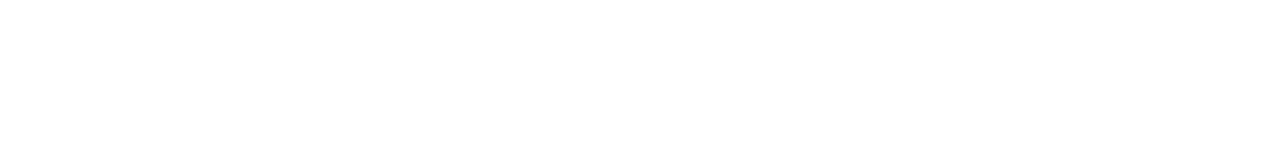
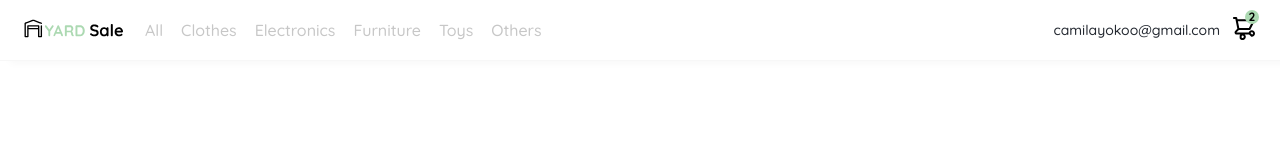
Before and after one commit to valenvg18/Curso-Practico-Frontend-Developer, a plain HTML site: page index.html in a window 1280 px wide. Drawn offline with Linux system fonts and the light colour scheme.

Commit message:
Se elimino la etiqueta style dentro del html, del navbar para pasarla a un archivo styles.css

```diff
--- a/index.html
+++ b/index.html
@@ -7,25 +7,52 @@
     <link rel="preconnect" href="https://fonts.googleapis.com">
     <link rel="preconnect" href="https://fonts.gstatic.com" crossorigin>
     <link href="https://fonts.googleapis.com/css2?family=Quicksand:wght@300;500;700&display=swap" rel="stylesheet">
-    <title>Document</title>
-    <style>
-
-        :root {
-            --white: #FFFFFF;
-            --black: #000000;
-            --very-light-pink: #C7C7C7;
-            --text-input-field: #F7F7F7;
-            --hospital-green: #ACD9B2;
-            --dark: #232830;
-        }
-
-        body {
-            font-family: 'Quicksand', sans-serif;
-        }
-
-    </style>
+    <link rel="stylesheet" href="./styles.css">
+    <title>Pantalla Navbar</title>
 </head>
 <body>
+    <nav>
+        <img src="./icons/icon_menu.svg" alt="menu" class="menu">
 
+        <!-- Dividir el Navbar en dos secciones: Left y Right, para poder separa ambas partes con flexbox en css -->
+
+        <div class="navbar-left">
+            <img src="./logos/logo_yard_sale.svg" alt="logo" class="logo">
+
+            <ul>
+                <li>
+                    <a href="/">All</a>
+                </li>
+                <li>
+                    <a href="/">Clothes</a>
+                </li>
+                <li>
+                    <a href="/">Electronics</a>
+                </li>
+                <li>
+                    <a href="/">Furniture</a>
+                </li>
+                <li>
+                    <a href="/">Toys</a>
+                </li>
+                <li>
+                    <a href="/">Others</a>
+                </li>
+            </ul>
+        </div>
+
+        <div class="navbar-right">
+            <ul>
+                <li class="navbar-email">camilayokoo@gmail.com</li>
+            <li class="navbar-shopping-cart">
+                <img src="./icons/icon_shopping_cart.svg" alt="shopping cart">
+
+                <!-- el ciculo encima del carrito que nos indica cuanto hemos agregado -->
+                <div>2</div>
+            </li>
+            </ul>
+
+        </div>
+    </nav>
 </body>
 </html>
--- a/styles.css
+++ b/styles.css
@@ -0,0 +1,110 @@
+:root {
+    --white: #FFFFFF;
+    --black: #000000;
+    --very-light-pink: #C7C7C7;
+    --text-input-field: #F7F7F7;
+    --hospital-green: #ACD9B2;
+    --dark: #232830;
+    --sm: 14px;
+    --md: 16px;
+    --lg: 18px;
+}
+
+body {
+    margin: 0;
+    font-family: 'Quicksand', sans-serif;
+}
+
+nav {
+    display: flex;
+    justify-content: space-between;
+    padding: 0 24px; /*arriba y abajo, lados*/
+    border-bottom: 1px solid var(--text-input-field);
+    box-shadow: 12px 0 8px 2px var(--text-input-field);
+}
+
+.menu {
+    display: none;
+}
+
+.logo {
+    width: 100px;
+}
+
+.navbar-left ul,
+.navbar-right ul {
+    list-style: none;
+    padding: 0;
+    margin: 0;
+    /* para centrar los elementos y ponerlos uno al lado de otros */
+    display: flex;
+    align-items: center;
+    height: 60px;
+}
+
+.navbar-left {
+    display: flex;
+}
+
+.navbar-left ul {
+    margin-left: 12px;
+}
+
+.navbar-left ul li a,
+.navbar-right ul li a {
+    text-decoration: none;
+    color: var(--very-light-pink);
+    border: 1px solid var(--white);
+    padding: 8px;
+    border-radius: 8px;
+}
+
+.navbar-left ul li a:hover,
+.navbar-right ul li a:hover {
+    text-decoration: none;
+    color: var(--very-light-pink);
+    border: 1px solid var(--hospital-green);
+    color: var(--hospital-green);
+}
+
+.navbar-email {
+    color: var(--dark);
+    font-size: var(--sm);
+    margin-right: 12px;
+}
+
+/*Nuestro carrito debe tener una posicion relativa para que el 2 lo podamos poner encima*/
+.navbar-shopping-cart {
+    position: relative;
+}
+
+.navbar-shopping-cart div {
+    width: 12px;
+    height: 12px;
+    background-color: var(--hospital-green);
+    border-radius: 50%;
+    font-size: 12px;
+    font-weight: bold;
+    position: absolute;
+    /* para ubicarlo arriba y a la derecha */
+    top: -6px;
+    right: -3px;
+    display: flex;
+    justify-content: center;
+    align-items: center;
+    padding: 1px;
+}
+
+@media (max-width: 640px) {
+    .menu {
+        display: block;
+    }
+
+    .navbar-left ul {
+        display: none;
+    }
+
+    .navbar-email {
+        display: none;
+    }
+}
```
